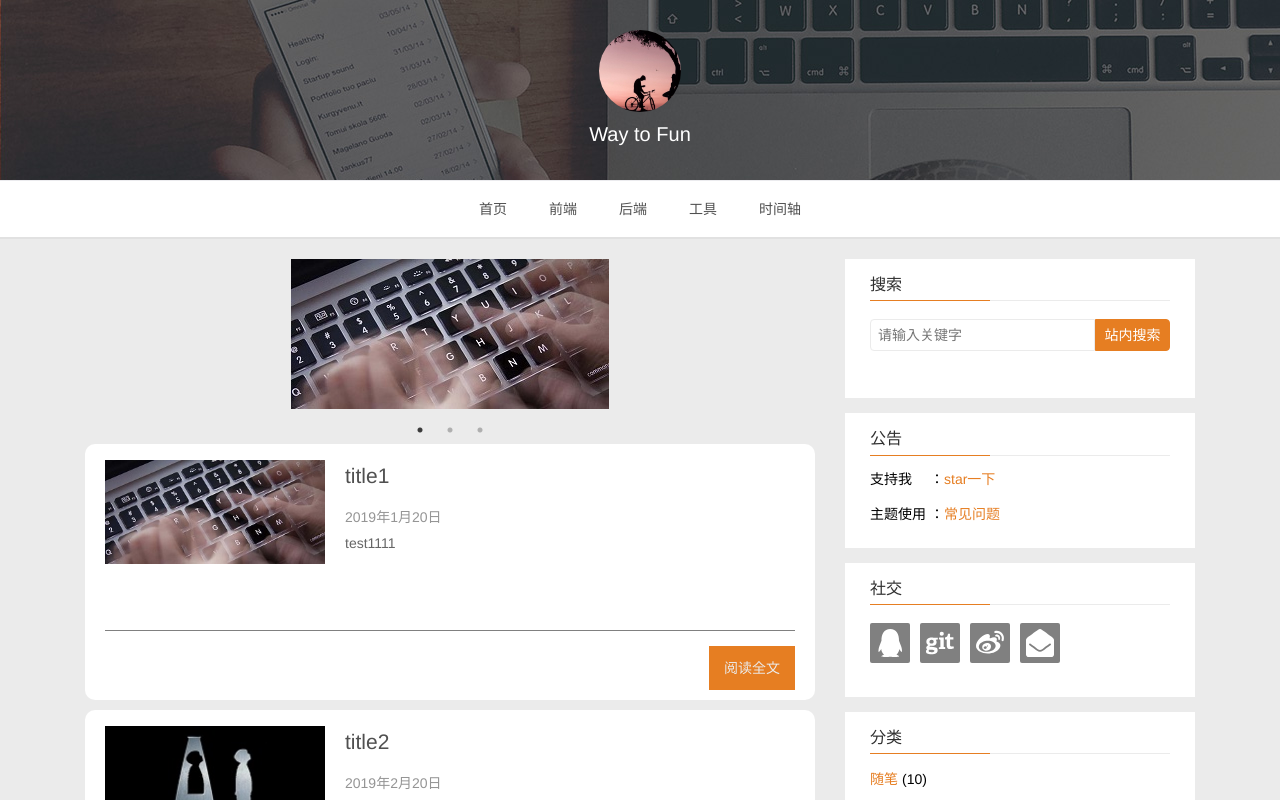
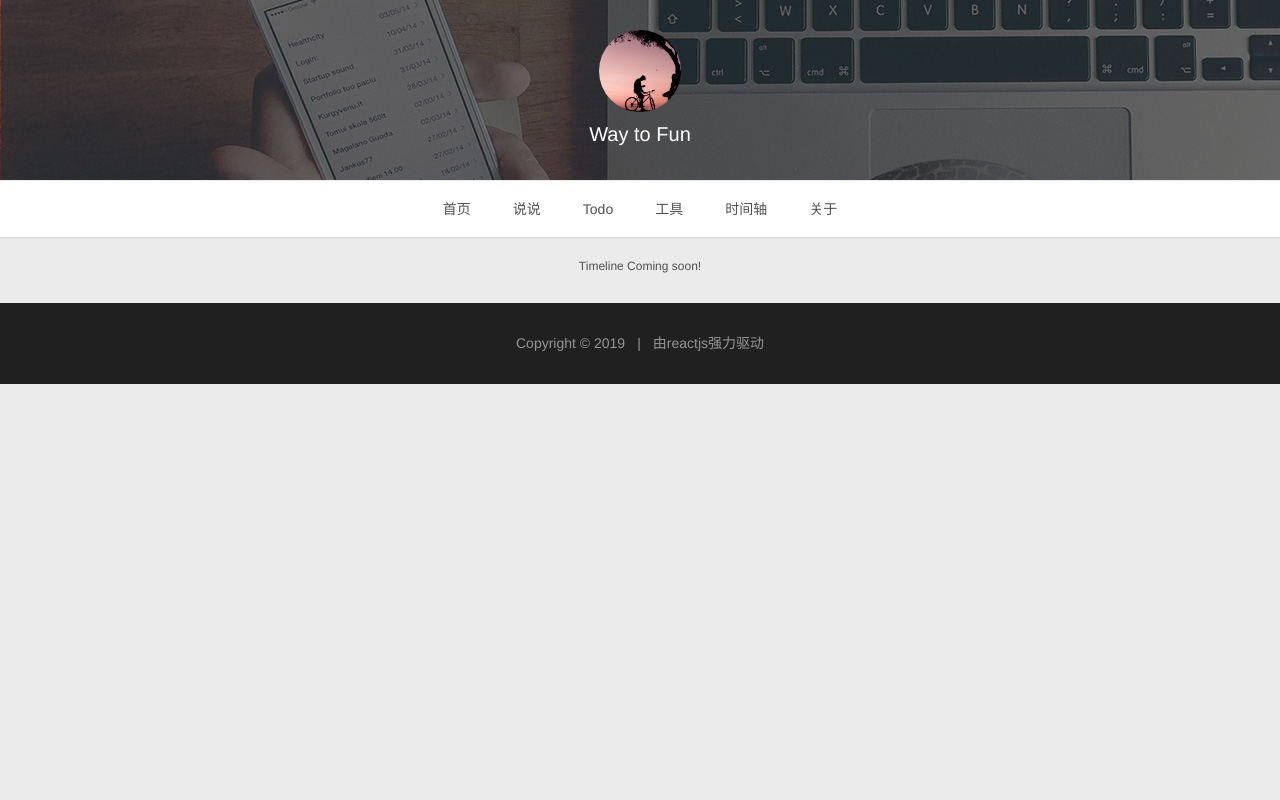
Before and after one commit to zhongxuanS/blog, a React (Create React App) app: page /timeline in a window 1280 px wide. Shown: the top 800 px of the page. Built offline with nearby package versions, Linux system fonts and the light colour scheme.

Commit message:
add router

```diff
--- a/package.json
+++ b/package.json
@@ -12,6 +12,7 @@
     "prop-types": "^15.7.2",
     "react": "^16.9.0",
     "react-dom": "^16.9.0",
+    "react-router-dom": "^5.0.1",
     "react-scripts": "3.1.1",
     "react-slick": "^0.25.2",
     "slick-carousel": "^1.8.1"
--- a/src/App.js
+++ b/src/App.js
@@ -1,60 +1,28 @@
 import React, { Component } from 'react';
+import { BrowserRouter as Router, Route, Link } from "react-router-dom";
+
 import { library } from '@fortawesome/fontawesome-svg-core'
 import { fab } from '@fortawesome/free-brands-svg-icons'
 import { fas } from '@fortawesome/free-solid-svg-icons';
 
 import Header from './components/header';
 import Nav from './components/nav';
-import Carousel from './components/carousel';
-import Post from './components/post';
-import Widget from './components/widget';
-import Search from './components/search';
-import Notification from './components/notification';
-import Social from './components/social';
-import Category from './components/category';
-import Archive from './components/archive';
+import Home from './components/home';
+import About from './components/about';
+import Diary from './components/diary';
+import TimeLine from './components/timeline';
+import Todo from './components/todo';
+import Tools from './components/tools';
+
 import Footer from './components/footer';
 import BackToUp from './components/back-to-up';
 
-import pic1 from './components/carousel/images/pic1.jpg';
-import pic2 from './components/carousel/images/pic2.jpg';
-import pic3 from './components/carousel/images/pic3.jpg';
 
 import './App.css';
 
 library.add(fab, fas);
 
-const PostList = [
-  { id: '1', postMediaUrl: pic1, postTitle: 'title1', postDate: '2019年1月20日', postBrief: 'test1111', postUrl: '/' },
-  { id: '2', postMediaUrl: pic2, postTitle: 'title2', postDate: '2019年2月20日', postBrief: 'test2222', postUrl: '/' },
-  { id: '3', postMediaUrl: pic3, postTitle: 'title3', postDate: '2019年12月20日', postBrief: 'test3333', postUrl: '/' },
-  { id: '4', postMediaUrl: pic1, postTitle: 'title4', postDate: '2019年11月20日', postBrief: 'test4444', postUrl: '/' },
-];
 
-
-const NotificationList = [
-  { id: 1, category: '支持我', link: '/', title: 'star一下' },
-  { id: 2, category: '主题使用', link: '/', title: '常见问题' }
-];
-
-const SocialList = [
-  { id: 1, fontAweIconPrefix: 'fab', fontAweIconName: 'qq', href: '/' },
-  { id: 2, fontAweIconPrefix: 'fab', fontAweIconName: 'git', href: '/' },
-  { id: 3, fontAweIconPrefix: 'fab', fontAweIconName: 'weibo', href: '/' },
-  { id: 4, fontAweIconPrefix: 'fa', fontAweIconName: 'envelope-open', href: '/' }
-];
-
-const CategoryList = [
-  { id: 1, href: '/', categoryName: '随笔', count: 10 },
-  { id: 2, href: '/', categoryName: '吐槽', count: 99999 },
-  { id: 3, href: '/', categoryName: 'windows客户端', count: 100000 },
-];
-
-const ArchiveList = [
-  { id: 1, href: '/', date: '2019年7月', count: 10 },
-  { id: 2, href: '/', date: '2019年12月', count: 99999 },
-  { id: 3, href: '/', date: '2019年1月', count: 100000 },
-];
 
 
 
@@ -65,73 +33,28 @@ class App extends Component {
       blogBranding: 'Way to Fun'
     };
 
-    let postList = PostList.map(item => {
-      return (
-        <Post
-          key={item.id}
-          postMediaUrl={item.postMediaUrl}
-          postTitle={item.postTitle}
-          postDate={item.postDate}
-          postBrief={item.postBrief}
-          postUrl={item.postUrl} />);
-    });
-
-    let notificationList = NotificationList.map(item => {
-      return (
-        <Notification
-          key={item.id}
-          category={item.category}
-          link={item.link}
-          title={item.title}
-        />
-      )
-    });
 
     return (
-      <div>
-        <Header blogInfo={blogInfo}></Header>
-        <Nav />
+      <Router>
+        <div>
+          <Header blogInfo={blogInfo}></Header>
+          <Nav />
+          <Route exact path="/" component={Home} />
+          <Route exact path="/diary" component={Diary} />
+          <Route exact path="/about" component={About} />
+          <Route exact path="/timeline" component={TimeLine} />
+          <Route exact path="/todo" component={Todo} />
+          <Route exact path="/tools" component={Tools} />
 
-        <div className="container">
-          <div className="row">
-            <div className="col-md-8 main-content">
-              <Carousel className="carousel" urlList={[{ id: 1, path: pic1 }, { id: 2, path: pic2 }, { id: 3, path: pic3 }]} />
-              {postList}
-            </div>
+          <Footer />
 
-            <div className="col-md-4 siderbar">
-              <Widget title="搜索">
-                <Search
-                  placeholder="请输入关键字"
-                  searchButtonText="站内搜索" />
-              </Widget>
+          <BackToUp />
+        </div>
+      </Router>
 
-              <Widget title="公告">
-                {notificationList}
-              </Widget>
-
-              <Widget title="社交">
-                <Social socialList={SocialList} />
-              </Widget>
-
-              <Widget title="分类">
-                <Category categoryList={CategoryList} />
-              </Widget>
-
-              <Widget title="存档">
-                <Archive archiveList={ArchiveList} />
-              </Widget>
-            </div>
-
-
-
-          </div>
-        </div>
-        <Footer />
-
-        <BackToUp />
-      </div>
     );
   }
 }
+
+
 export default App;
--- /dev/null
+++ b/src/components/about/index.js
@@ -0,0 +1,5 @@
+import React from 'react';
+
+const About = () => <div><h1>About Coming soon</h1></div>;
+
+export default About;
--- /dev/null
+++ b/src/components/diary/index.js
@@ -0,0 +1,5 @@
+import React from 'react';
+
+const Diary = () => <div><h1>Diray Coming soon</h1></div>;
+
+export default Diary;
--- /dev/null
+++ b/src/components/home/index.js
@@ -0,0 +1,111 @@
+import React from 'react';
+
+import Carousel from '../carousel';
+import Post from '../post';
+import Widget from '../widget';
+import Search from '../search';
+import Notification from '../notification';
+import Social from '../social';
+import Category from '../category';
+import Archive from '../archive';
+
+
+import pic1 from '../carousel/images/pic1.jpg';
+import pic2 from '../carousel/images/pic2.jpg';
+import pic3 from '../carousel/images/pic3.jpg';
+
+
+const PostList = [
+  { id: '1', postMediaUrl: pic1, postTitle: 'title1', postDate: '2019年1月20日', postBrief: 'test1111', postUrl: '/' },
+  { id: '2', postMediaUrl: pic2, postTitle: 'title2', postDate: '2019年2月20日', postBrief: 'test2222', postUrl: '/' },
+  { id: '3', postMediaUrl: pic3, postTitle: 'title3', postDate: '2019年12月20日', postBrief: 'test3333', postUrl: '/' },
+  { id: '4', postMediaUrl: pic1, postTitle: 'title4', postDate: '2019年11月20日', postBrief: 'test4444', postUrl: '/' },
+];
+
+
+const NotificationList = [
+  { id: 1, category: '支持我', link: '/', title: 'star一下' },
+  { id: 2, category: '主题使用', link: '/', title: '常见问题' }
+];
+
+const SocialList = [
+  { id: 1, fontAweIconPrefix: 'fab', fontAweIconName: 'qq', href: '/' },
+  { id: 2, fontAweIconPrefix: 'fab', fontAweIconName: 'git', href: '/' },
+  { id: 3, fontAweIconPrefix: 'fab', fontAweIconName: 'weibo', href: '/' },
+  { id: 4, fontAweIconPrefix: 'fa', fontAweIconName: 'envelope-open', href: '/' }
+];
+
+const CategoryList = [
+  { id: 1, href: '/', categoryName: '随笔', count: 10 },
+  { id: 2, href: '/', categoryName: '吐槽', count: 99999 },
+  { id: 3, href: '/', categoryName: 'windows客户端', count: 100000 },
+];
+
+const ArchiveList = [
+  { id: 1, href: '/', date: '2019年7月', count: 10 },
+  { id: 2, href: '/', date: '2019年12月', count: 99999 },
+  { id: 3, href: '/', date: '2019年1月', count: 100000 },
+];
+
+class Home extends React.Component {
+  render() {
+    let postList = PostList.map(item => {
+      return (
+        <Post
+          key={item.id}
+          postMediaUrl={item.postMediaUrl}
+          postTitle={item.postTitle}
+          postDate={item.postDate}
+          postBrief={item.postBrief}
+          postUrl={item.postUrl} />);
+    });
+
+    let notificationList = NotificationList.map(item => {
+      return (
+        <Notification
+          key={item.id}
+          category={item.category}
+          link={item.link}
+          title={item.title}
+        />
+      )
+    });
+
+    return (
+      <div className="container">
+        <div className="row">
+          <div className="col-md-8 main-content">
+            <Carousel className="carousel" urlList={[{ id: 1, path: pic1 }, { id: 2, path: pic2 }, { id: 3, path: pic3 }]} />
+            {postList}
+          </div>
+
+          <div className="col-md-4 siderbar">
+            <Widget title="搜索">
+              <Search
+                placeholder="请输入关键字"
+                searchButtonText="站内搜索" />
+            </Widget>
+
+            <Widget title="公告">
+              {notificationList}
+            </Widget>
+
+            <Widget title="社交">
+              <Social socialList={SocialList} />
+            </Widget>
+
+            <Widget title="分类">
+              <Category categoryList={CategoryList} />
+            </Widget>
+
+            <Widget title="存档">
+              <Archive archiveList={ArchiveList} />
+            </Widget>
+          </div>
+        </div>
+      </div>
+    );
+  }
+}
+
+export default Home;
--- a/src/components/nav/index.js
+++ b/src/components/nav/index.js
@@ -1,4 +1,5 @@
 import React from 'react';
+import { Link } from 'react-router-dom';
 import { FontAwesomeIcon } from '@fortawesome/react-fontawesome'
 import { faBars } from '@fortawesome/free-solid-svg-icons'
 import styles from './Nav.module.css';
@@ -17,11 +18,12 @@ class Nav extends React.Component {
               </div>
               <div className={`${styles.navbarCollapse} ${styles.navbar}`} id="main-menu">
                 <ul className={styles.menu}>
-                  <li><a id="test" href="/">首页</a></li>
-                  <li><a href="/">前端</a></li>
-                  <li><a href="/">后端</a></li>
-                  <li><a href="/">工具</a></li>
-                  <li><a href="/">时间轴</a></li>
+                  <li><Link id="test" to="/">首页</Link></li>
+                  <li><Link to="/diary/">说说</Link></li>
+                  <li><Link to="/todo/">Todo</Link></li>
+                  <li><Link to="/tools/">工具</Link></li>
+                  <li><Link to="/timeLine/">时间轴</Link></li>
+                  <li><Link to="/about/">关于</Link></li>
                 </ul>
               </div>
             </div>
--- /dev/null
+++ b/src/components/timeline/index.js
@@ -0,0 +1,11 @@
+import React from 'react';
+
+class TimeLine extends React.Component {
+  render() {
+    return (
+      <div><h1>Timeline Coming soon!</h1></div>
+    );
+  }
+}
+
+export default TimeLine;
--- /dev/null
+++ b/src/components/todo/index.js
@@ -0,0 +1,11 @@
+import React from 'react';
+
+class Todo extends React.Component {
+  render() {
+    return (
+      <div><h1>Todo Coming soon!</h1></div>
+    );
+  }
+}
+
+export default Todo;
--- /dev/null
+++ b/src/components/tools/index.js
@@ -0,0 +1,11 @@
+import React from 'react';
+
+class Tools extends React.Component {
+  render() {
+    return (
+      <div><h1>Tools Coming soon!</h1></div>
+    );
+  }
+}
+
+export default Tools;
```
Also changed, not shown: 1 other file (tests, documents, lock files or other folders).
